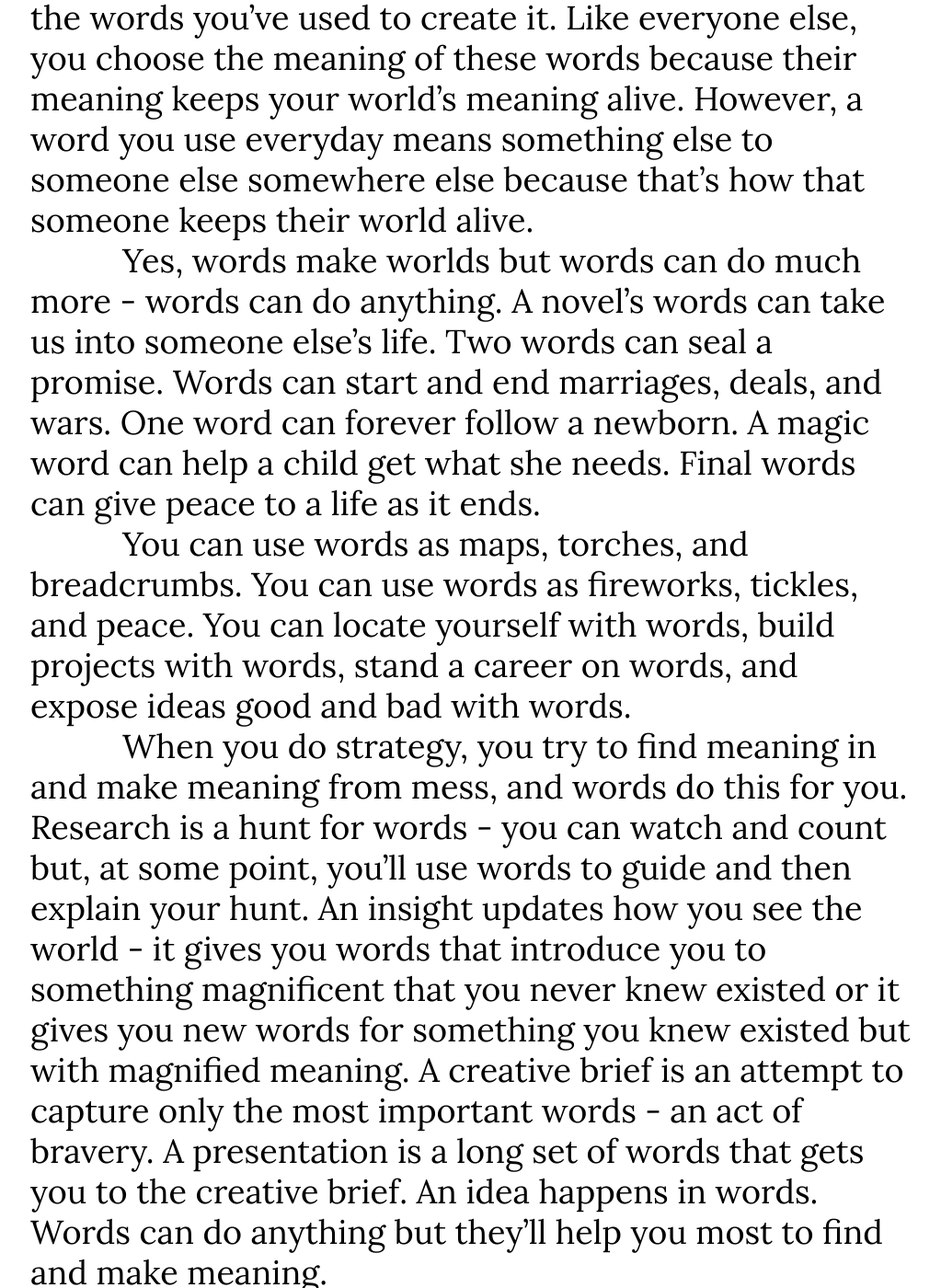
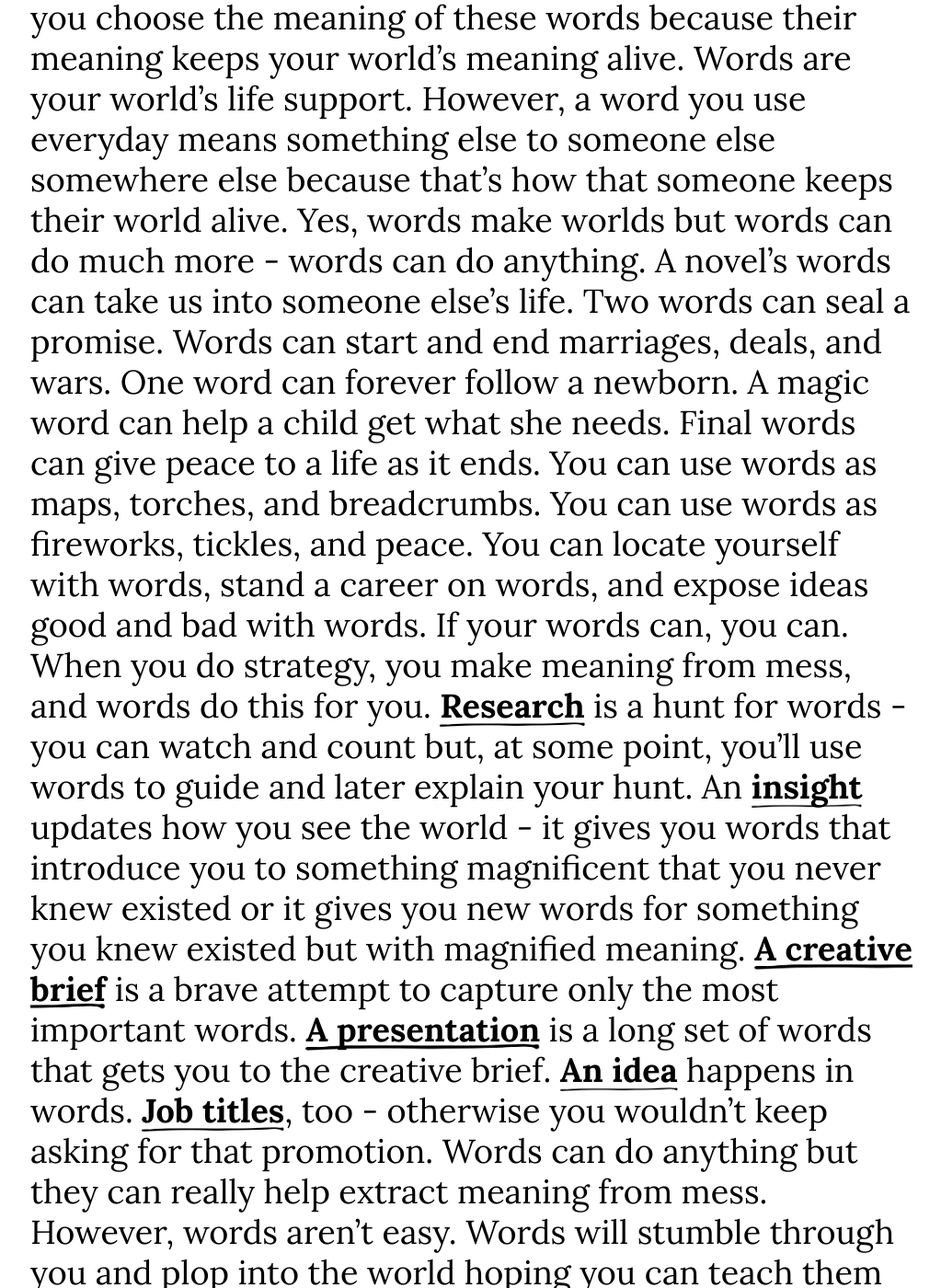
Before and after one commit to markhpollard/markhpollard.github.io, a Jekyll site: the page built from index.md, in a window 1280 px wide and 1400 px high, scrolled down 618 px. Shown: the whole window at 92% size, without its empty margins (127-1150 px from the left). Built offline with Jekyll 4.4.1, drawn with Linux system fonts in a browser that asks for light colours; nearby versions of some CDN libraries; some of the changed text lies outside the part shown.

Commit message:
Updated Index

```diff
--- a/index.md
+++ b/index.md
@@ -6,27 +6,14 @@
 ---
 
 Here’s how to get good at strategy: words. Start with words, continue with words, and finish with words. You have one job - get good at words.
-
 Why? At some point, everything is words. If you can see it, it’s words. If you can think it, it’s words. If you can feel it, it’s words.
-
-You live in a world of your own making and you use words to sustain it because you see the world through the words you’ve used to create it. Like everyone else, you choose the meaning of these words because their meaning keeps your world’s meaning alive. However, a word you use everyday means something else to someone else somewhere else because that’s how that someone keeps their world alive.
-
+You live in a world of your own making and you use words to sustain it because you see the world through the words you’ve used to create it. Like everyone else, you choose the meaning of these words because their meaning keeps your world’s meaning alive. Words are your world’s life support. However, a word you use everyday means something else to someone else somewhere else because that’s how that someone keeps their world alive.
 Yes, words make worlds but words can do much more - words can do anything. A novel’s words can take us into someone else’s life. Two words can seal a promise. Words can start and end marriages, deals, and wars. One word can forever follow a newborn. A magic word can help a child get what she needs. Final words can give peace to a life as it ends.
-
-You can use words as maps, torches, and breadcrumbs. You can use words as fireworks, tickles, and peace. You can locate yourself with words, build projects with words, stand a career on words, and expose ideas good and bad with words.
-
-When you do strategy, you try to find meaning in and make meaning from mess, and words do this for you. Research is a hunt for words - you can watch and count but, at some point, you’ll use words to guide and then explain your hunt. An insight updates how you see the world - it gives you words that introduce you to something magnificent that you never knew existed or it gives you new words for something you knew existed but with magnified meaning. A creative brief is an attempt to capture only the most important words - an act of bravery. A presentation is a long set of words that gets you to the creative brief. An idea happens in words. Words can do anything but they’ll help you most to find and make meaning.
-
-People say actions speak louder than words but words act louder than actions because they have the last word. Words not only lead to action, they then tell the story of those actions years after the actions have happened. Words are the brains and memories of actions.
-
-However, words aren’t easy. Words will blunder and stumble their ways through you then plop into the world hoping you can teach them to walk. It might take many words to draw you to one perfect word. And, sometimes, words will take a leave of absence from you altogether. Either way, words get you clear and clarity makes you move.
-
-If you think word length impresses people, if you think education earns you more syllables, if you think presentations are better with more slides, understand this: big words are hiding places and good strategy doesn’t hide. Good strategy exposes and it uses words with bite to reveal itself.
-
-You can say words don’t matter but you’d use words to make the point.
-
+You can use words as maps, torches, and breadcrumbs. You can use words as fireworks, tickles, and peace. You can locate yourself with words, stand a career on words, and expose ideas good and bad with words.
+If your words can, you can.
+When you do strategy, you make meaning from mess, and words do this for you. [Research](https://markhpollard.github.io/strategy-articles) is a hunt for words - you can watch and count but, at some point, you’ll use words to guide and later explain your hunt. An [insight](https://markhpollard.github.io/strategy-articles) updates how you see the world - it gives you words that introduce you to something magnificent that you never knew existed or it gives you new words for something you knew existed but with magnified meaning. [A creative brief](https://markhpollard.github.io/strategy-articles) is a brave attempt to capture only the most important words. [A presentation](https://markhpollard.github.io/strategy-articles) is a long set of words that gets you to the creative brief. [An idea](https://markhpollard.github.io/strategy-articles) happens in words. [Job titles](https://markhpollard.github.io/strategy-articles), too - otherwise you wouldn’t keep asking for that promotion. Words can do anything but they can really help extract meaning from mess.
+However, words aren’t easy. Words will stumble through you and plop into the world hoping you can teach them to walk. Many words will need to take that walk to draw you to that one word. And, on some days, words will not stumble out at all.
+At their worst, words make everything hard. If you think word length impresses people, if you think education earns you more syllables, if you think presentations are better with more slides, understand this: big words are hiding places and good strategy doesn’t hide. Good strategy exposes and it uses words with bite to reveal itself. So, you have a choice - either do the hard work of finding words that work hard or use words that make hard work for everyone else.
+Finally, there are two ways to dismiss words. First, you can say actions speak louder than words. But here’s the thing, words act louder than actions. Words lead to actions and they tell the stories of those actions - words are the brains and memories of actions. Second, you can dismiss them outright and you can say words don’t matter at all but you’d use words to make the point.
 In strategy, words are all that matters.
-
 Strategy is your words.
-
--- DRAFT
```
